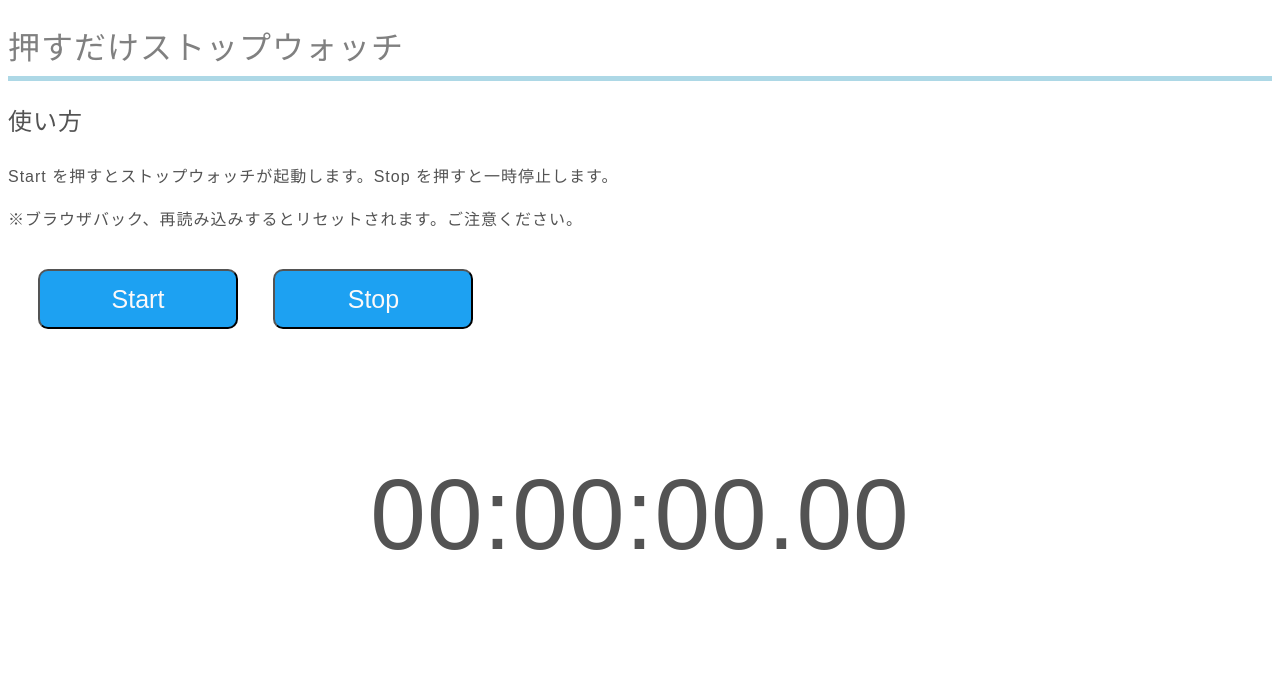
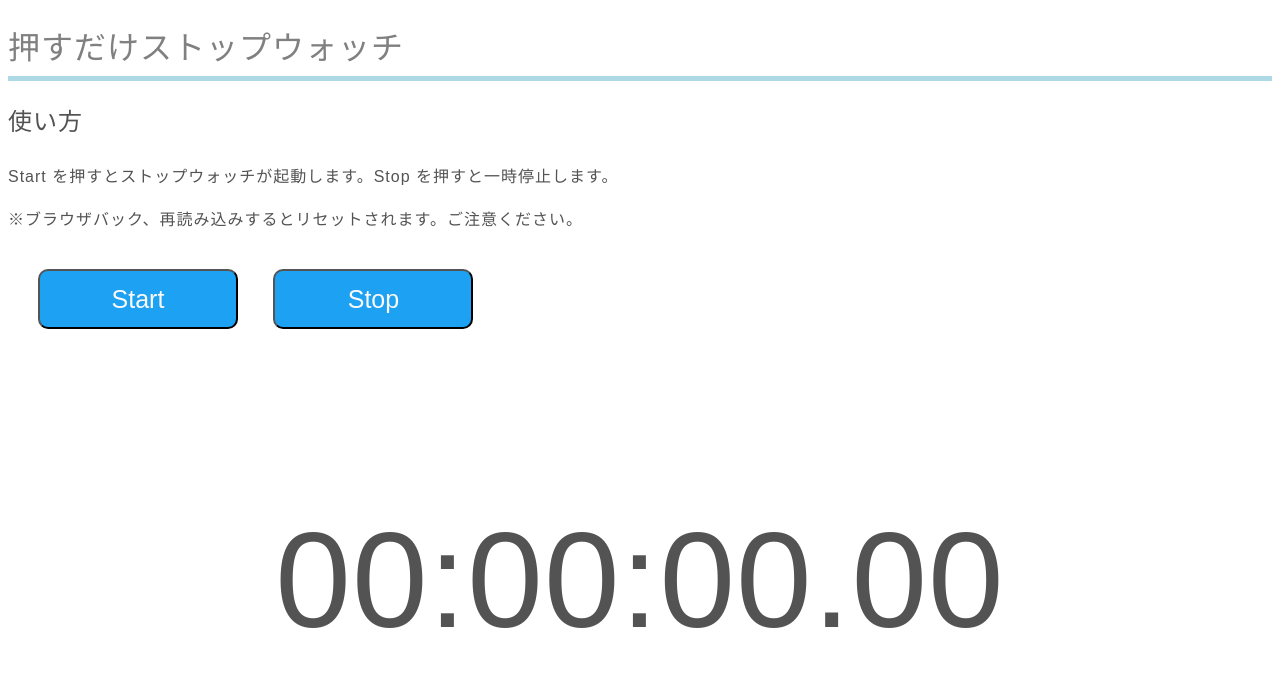
Before and after one commit to migawariw/stopwatch, a plain HTML site: page index.html in a window 1280 px wide. Drawn offline with Linux system fonts and the light colour scheme.

Commit message:
Update style.css

```diff
--- a/style.css
+++ b/style.css
@@ -32,6 +32,6 @@ button{
 	color: rgb(83, 83, 83);
  }
  .time{
-	font-size: 100px;
+	font-size: 850%;
 	text-align: center;
  }
```
